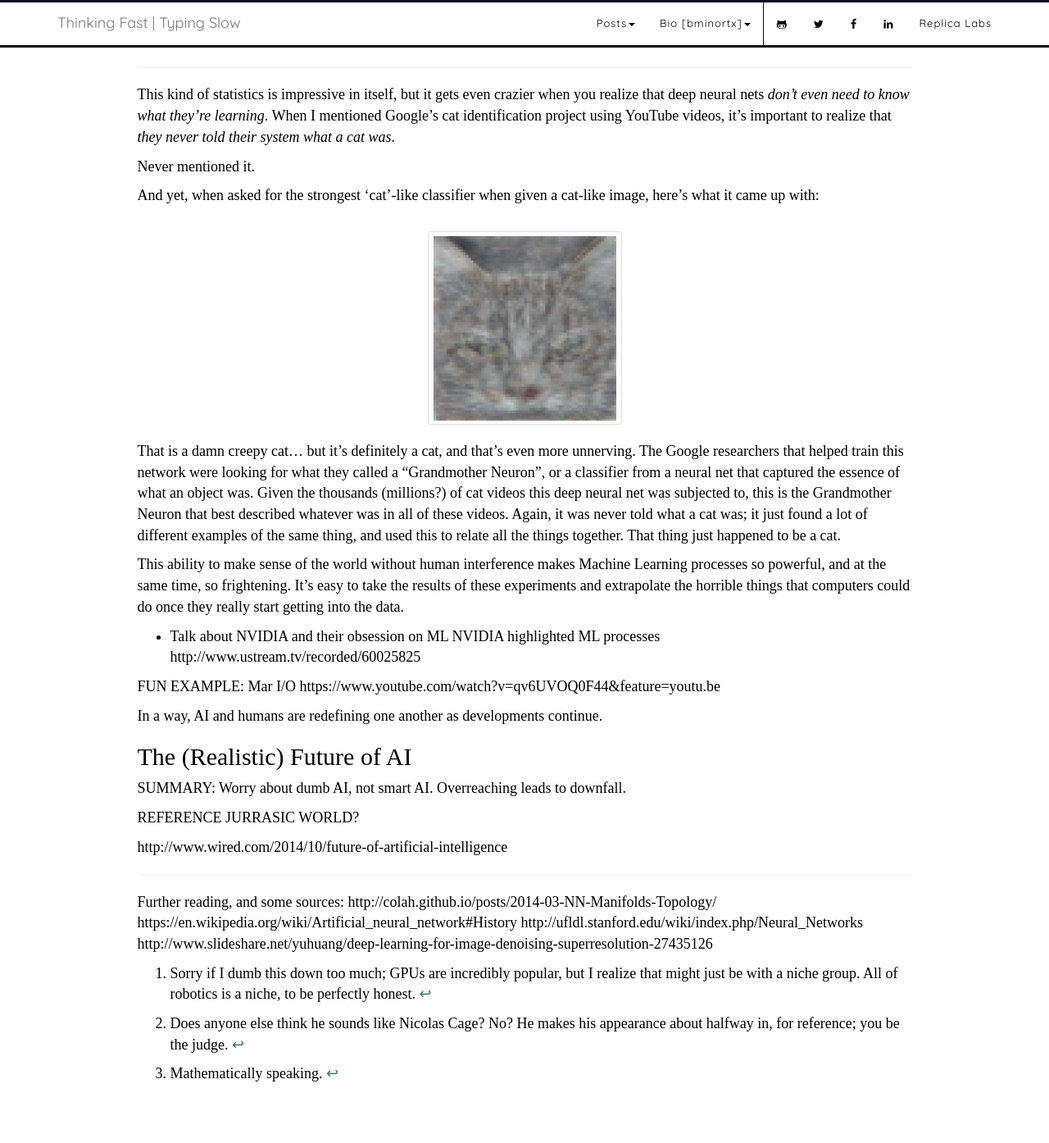
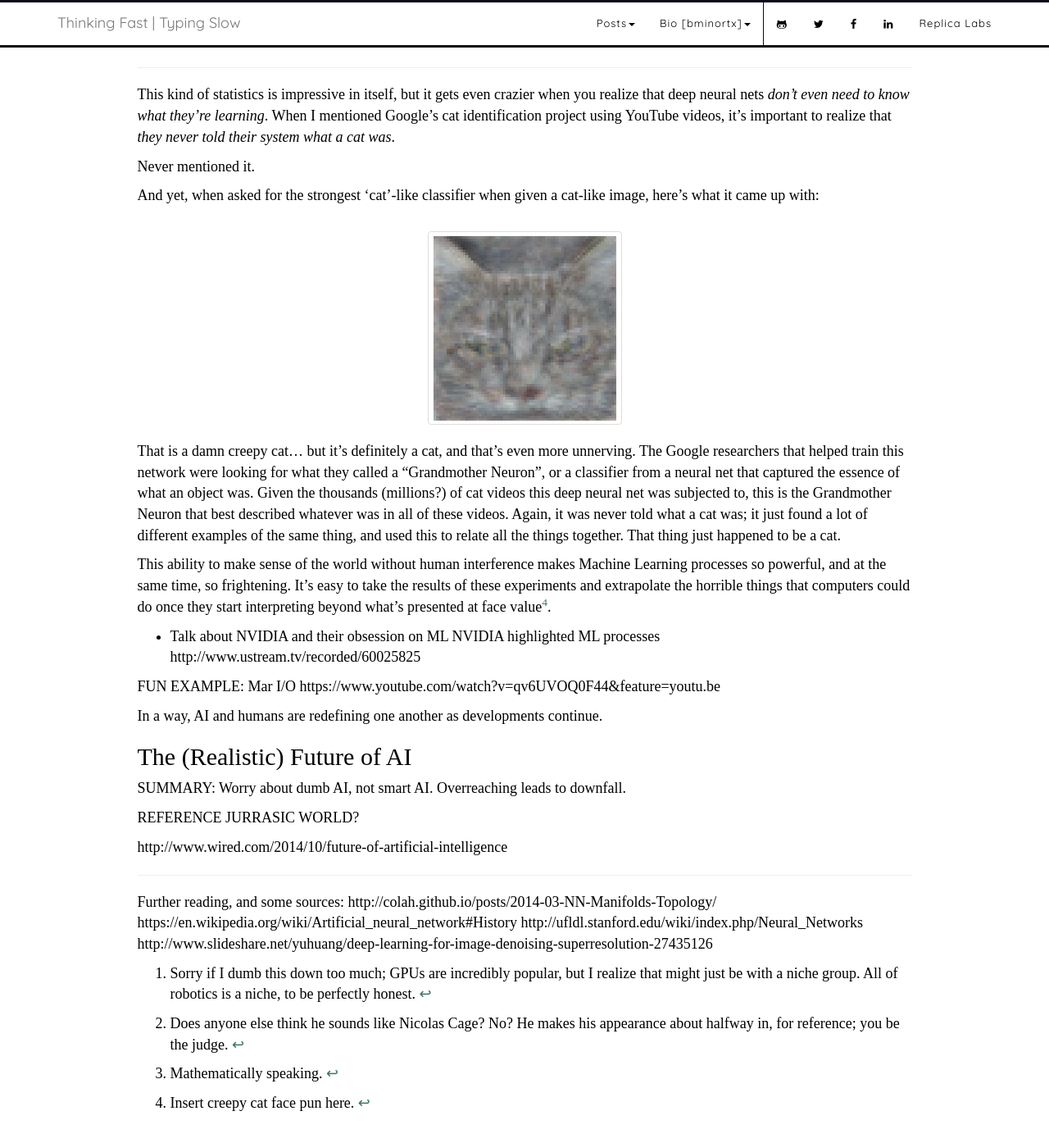
Before and after one commit to bminortx/bminortx.github.io, a Jekyll site: the page built from _posts/2015-05-31-Rise-Of-AI-Two.md, in a window 1280 px wide and 1400 px high, scrolled down 4007 px. Shown: the top 1394 px of the window at 82% size. Built offline with Jekyll 4.4.1, drawn with Linux system fonts in a browser that asks for light colours; nearby versions of some CDN libraries; some web fonts are replaced; comment, search, counter and statistics services are not loaded; before the commit the page ends 5371 px from its top, so only the background shows below that.

Commit message:
more changes to post

```diff
--- a/_posts/2015-05-31-Rise-Of-AI-Two.md
+++ b/_posts/2015-05-31-Rise-Of-AI-Two.md
@@ -93,7 +93,7 @@ And yet, when asked for the strongest 'cat'-like classifier when given a cat-lik
 
 That is a damn creepy cat... but it's definitely a cat, and that's even more unnerving. The Google researchers that helped train this network were looking for what they called a "Grandmother Neuron", or a classifier from a neural net that captured the essence of what an object was. Given the thousands (millions?) of cat videos this deep neural net was subjected to, this is the Grandmother Neuron that best described whatever was in all of these videos. Again, it was never told what a cat was; it just found a lot of different examples of the same thing, and used this to relate all the things together. That thing just happened to be a cat.
 
-This ability to make sense of the world without human interference makes Machine Learning processes so powerful, and at the same time, so frightening. It's easy to take the results of these experiments and extrapolate the horrible things that computers could do once they really start getting into the data.
+This ability to make sense of the world without human interference makes Machine Learning processes so powerful, and at the same time, so frightening. It's easy to take the results of these experiments and extrapolate the horrible things that computers could do once they start interpreting beyond what's presented at face value[^4].
 
 * Talk about NVIDIA and their obsession on ML
 NVIDIA highlighted ML processes
@@ -123,3 +123,4 @@ http://www.slideshare.net/yuhuang/deep-learning-for-image-denoising-superresolut
 [^1]: Sorry if I dumb this down too much; GPUs are incredibly popular, but I realize that might just be with a niche group. All of robotics is a niche, to be perfectly honest.
 [^2]: Does anyone else think he sounds like Nicolas Cage? No? He makes his appearance about halfway in, for reference; you be the judge.
 [^3]: Mathematically speaking.
+[^4]: Insert creepy cat face pun here.
```
